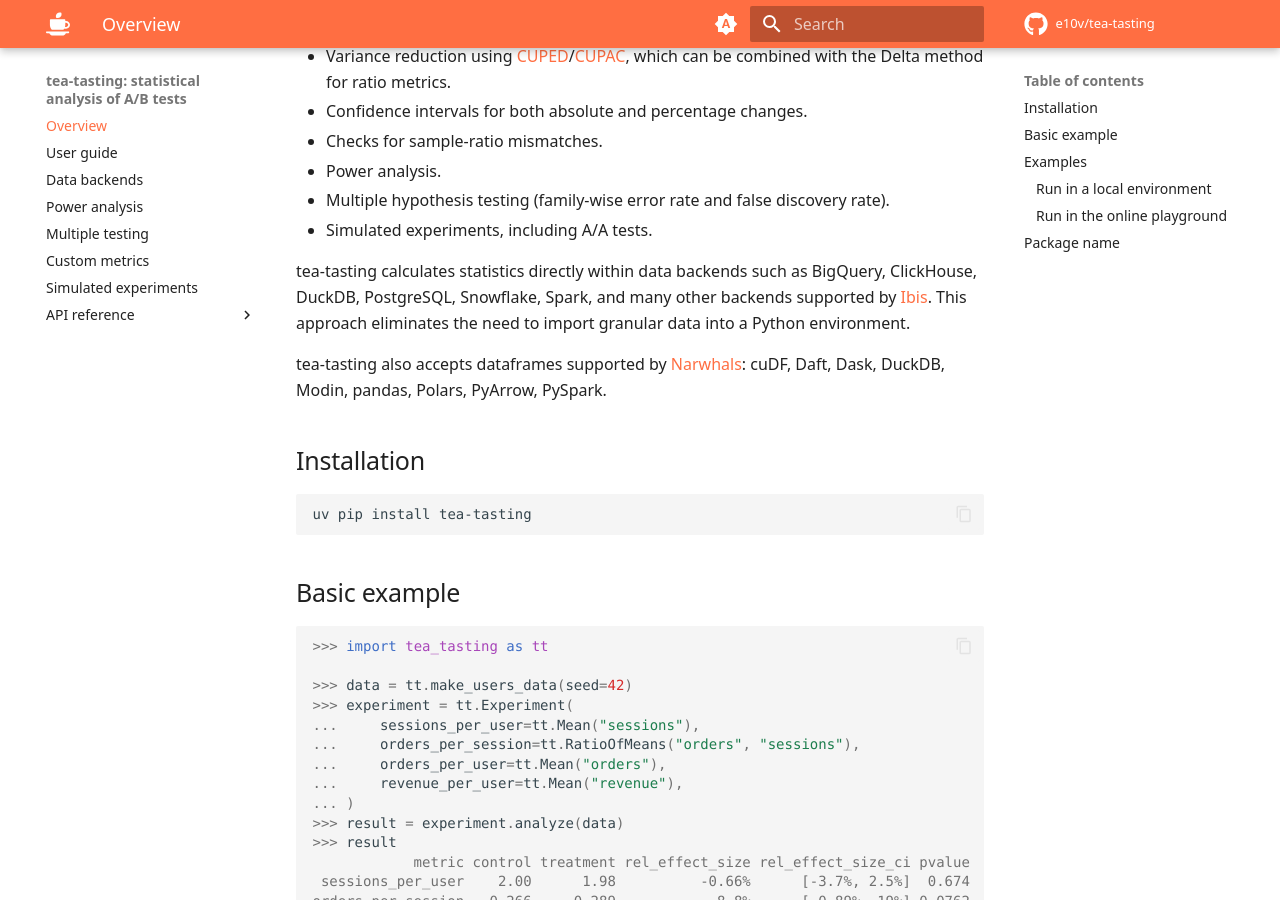
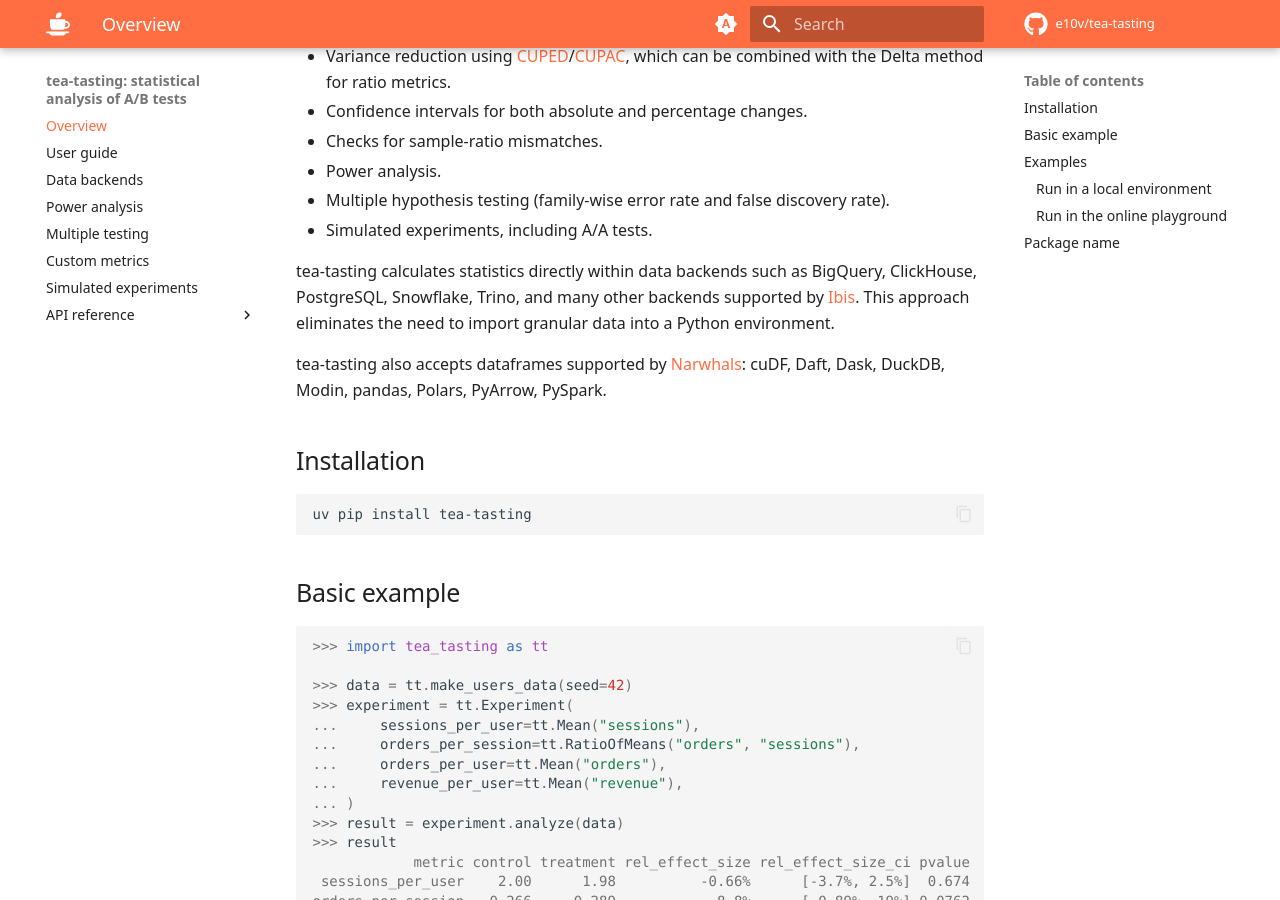
Before and after one commit to e10v/tea-tasting, an MkDocs documentation site: the page built from docs/index.md, in a window 1280 px wide and 900 px high, scrolled down 335 px. Built offline with MkDocs 1.6.1 and Material for MkDocs 9.7.7, drawn with Linux system fonts in a browser that asks for light colours; comment, search, counter and statistics services are not loaded.

Commit message:
docs: update Ibis backend examples (#239)

```diff
--- a/docs/index.md
+++ b/docs/index.md
@@ -20,7 +20,7 @@ tea-tasting is a Python package for the statistical analysis of A/B tests featur
 - Multiple hypothesis testing (family-wise error rate and false discovery rate).
 - Simulated experiments, including A/A tests.
 
-tea-tasting calculates statistics directly within data backends such as BigQuery, ClickHouse, DuckDB, PostgreSQL, Snowflake, Spark, and many other backends supported by [Ibis](https://github.com/ibis-project/ibis). This approach eliminates the need to import granular data into a Python environment.
+tea-tasting calculates statistics directly within data backends such as BigQuery, ClickHouse, PostgreSQL, Snowflake, Trino, and many other backends supported by [Ibis](https://github.com/ibis-project/ibis). This approach eliminates the need to import granular data into a Python environment.
 
 tea-tasting also accepts dataframes supported by [Narwhals](https://github.com/narwhals-dev/narwhals): cuDF, Daft, Dask, DuckDB, Modin, pandas, Polars, PyArrow, PySpark.
 
```
Also changed, not shown: README.md (+1 -1 lines), docs/data-backends.md (+1 -1 lines), docs/user-guide.md (+1 -1 lines).
